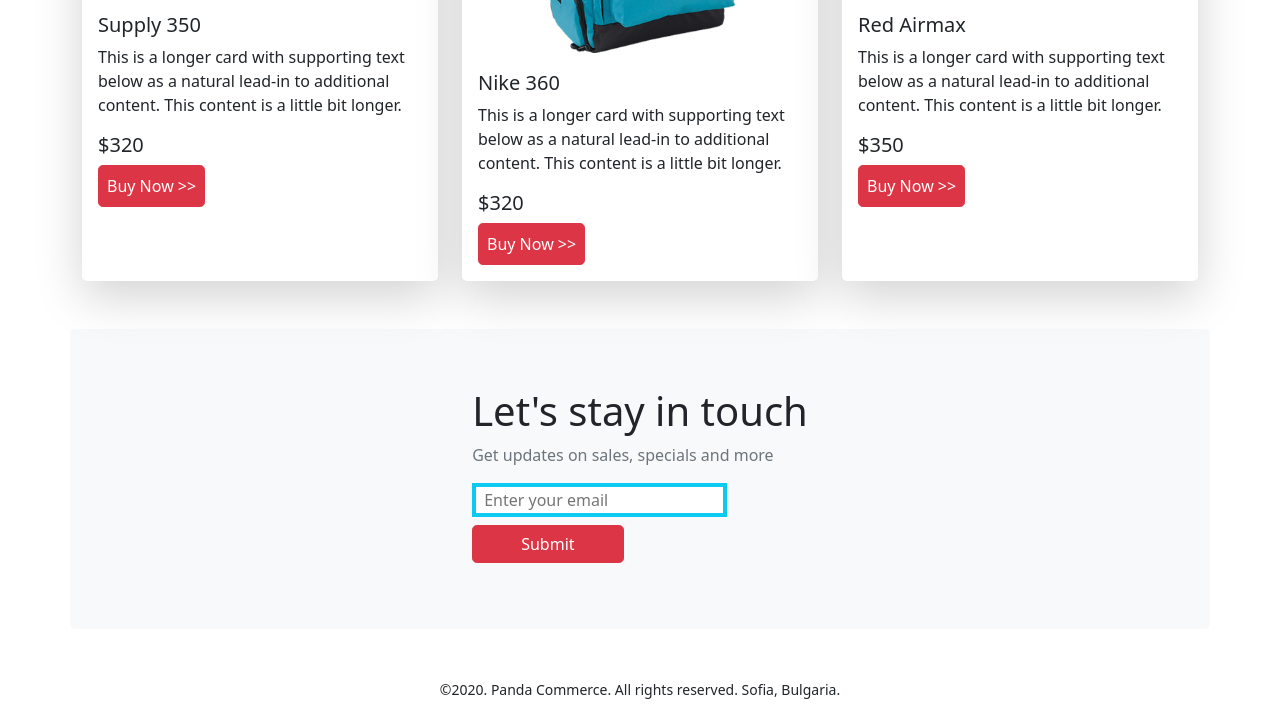
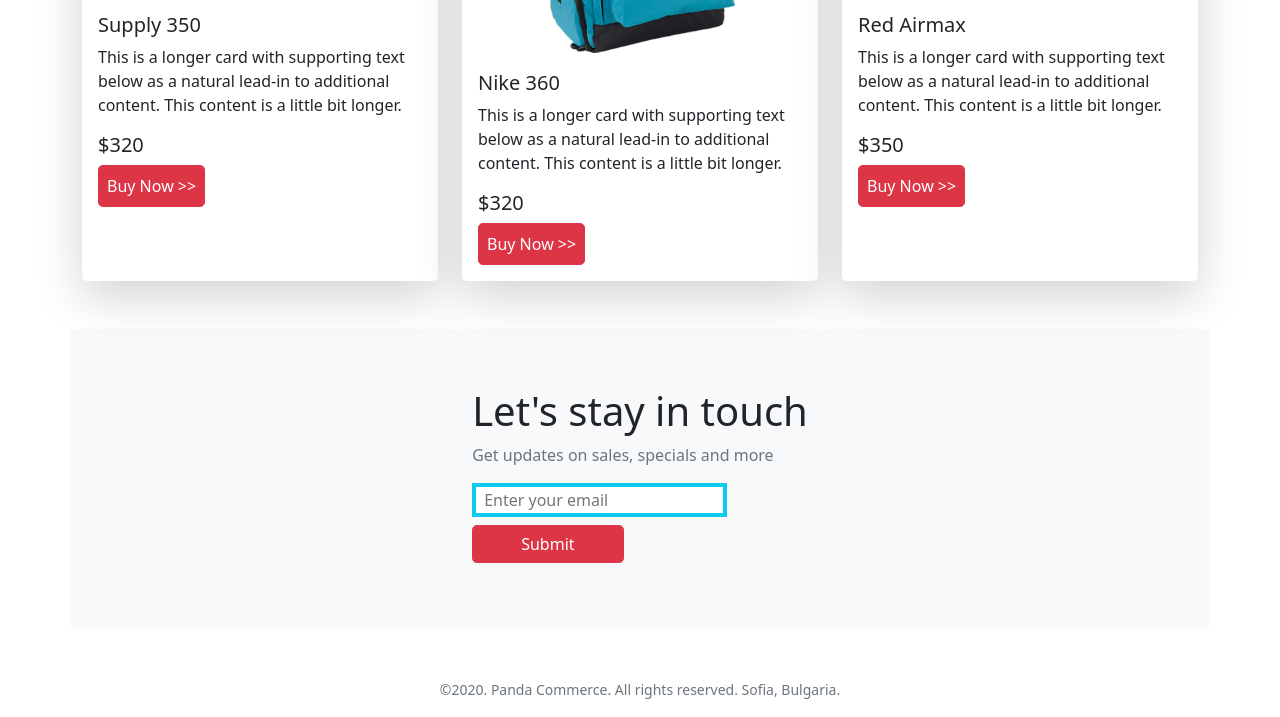
Before and after one commit to shahnazsarker/Panda-commerce-Bootstrap, a plain HTML site: page index.html in a window 1280 px wide. Shown: the part 1725-2442 px from the top of the page. Drawn offline with nearby package versions, Linux system fonts and the light colour scheme.

Commit message:
footer color changed

```diff
--- a/index.html
+++ b/index.html
@@ -254,7 +254,8 @@
         </section>
     </main>
     <footer>
-        <p class="text-center"><small>©2020. Panda Commerce. All rights reserved. Sofia, Bulgaria.</small></p>
+        <p class="text-center text-secondary"><small>©2020. Panda Commerce. All rights reserved. Sofia,
+                Bulgaria.</small></p>
     </footer>
 
 
```
